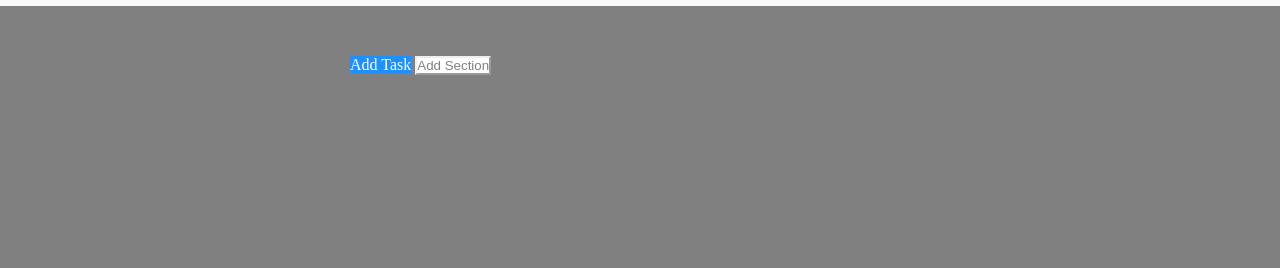
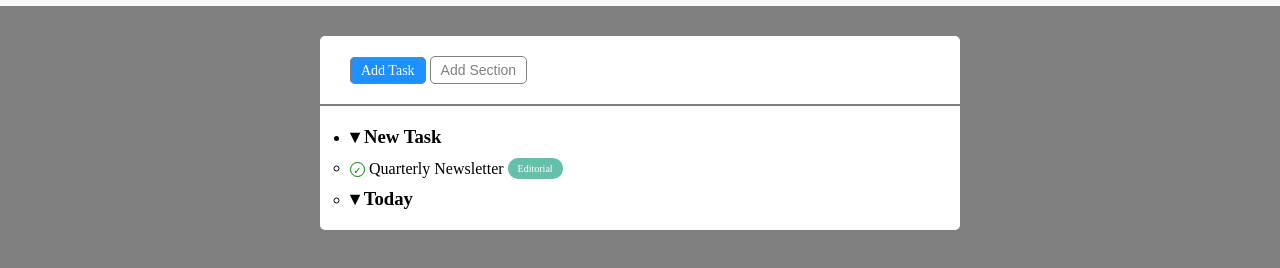
Before and after one commit to GianniC88/html-css-toboolist, a plain HTML site: page index.html in a window 1280 px wide. Shown: the part 64-332 px from the top of the page. Drawn offline with Linux system fonts and the light colour scheme.

Commit message:
card list

```diff
--- a/css/style.css
+++ b/css/style.css
@@ -43,6 +43,18 @@ h1{
     vertical-align: middle;
 }
 
+
+.btn{
+    border-radius: 5px;
+    background-color:#1E90FF;
+    cursor: pointer;
+    padding: 5px 10px;
+    color: #fff;
+    border: 1px solid transparent;
+    font-size: 14px;
+    text-decoration: none;
+}
+
 .btn.btn-primary{
         background-color: #1E90FF;
         color: #fff;
@@ -61,7 +73,87 @@ h1{
     border-bottom: 2px solid gray ;
  }
 
+ .card {
+    border-radius: 5px;
+    background-color: #fff;
+ }
+
+
  .container {
     width: 50%;
     margin: 0 auto;
 }
+
+.card-body{
+    padding: 20px 30px;
+}
+
+/* tasks */
+
+.task-item{
+    height: 40px;
+    line-height: 40px;
+    margin-bottom: 30;
+}
+
+.task-status{
+
+    border : 1px solid currentcolor;
+    border-radius: 50%;
+    width: 15px;
+    display: inline-block;
+    font-size: 10px;
+    line-height: 15px;
+    vertical-align: middle;
+    text-align: center;
+    height: 15px;
+
+
+}
+.task-status.task-done {
+    color: green;
+}
+.task-status.task-undone {
+    color: red;
+}
+
+.task-text{
+    vertical-align: middle;
+}
+
+/* badge */
+.badge {
+    color: #fff;
+    font-size: 10px;
+    border-radius: 10px;
+    padding: 5px 10px;
+    vertical-align: middle;
+
+}
+
+.bg-blue{
+    background-color: #45ABEA;
+
+}
+
+.bg-purple{
+    background-color:#9C72E4
+}
+.bg-blue{
+    background-color: #64C0A9;
+}
+.bg-orange {
+    background-color: #F29E33;
+}
+.bg-pink{
+    background-color: #D863A1;
+}
+.bg-lighgreen{
+    background-color:#B0C926
+}
+.bg-green{
+    background-color: #5AAC5A;
+}
+.bg-red {
+    background-color: #FF5E5E;
+}
--- a/index.html
+++ b/index.html
@@ -31,7 +31,26 @@
                 <button class="btn btn-secondary">Add Section</button>
             </div>
             <!-- card body -->
+            <div class="card-body">
+                <!-- liste -->
+                 <ul>
+                    <li>
+                        <h3>&blacktriangledown; New Task</h3>
+                        <ul class="task-list">
+                         <li class="task-item">
+                           <span class="task-status task-done">&check;</span>
+                        <span class="task-text"> Quarterly Newsletter</span>
+                        <span class= "badge bg-blue">Editorial</span>
+                    </li>
 
+                    <li>
+                        <h3>&blacktriangledown; Today</h3>
+                    </li>
+
+                 </ul>
+
+
+            </div>
             </body>
         </div>
 
```
